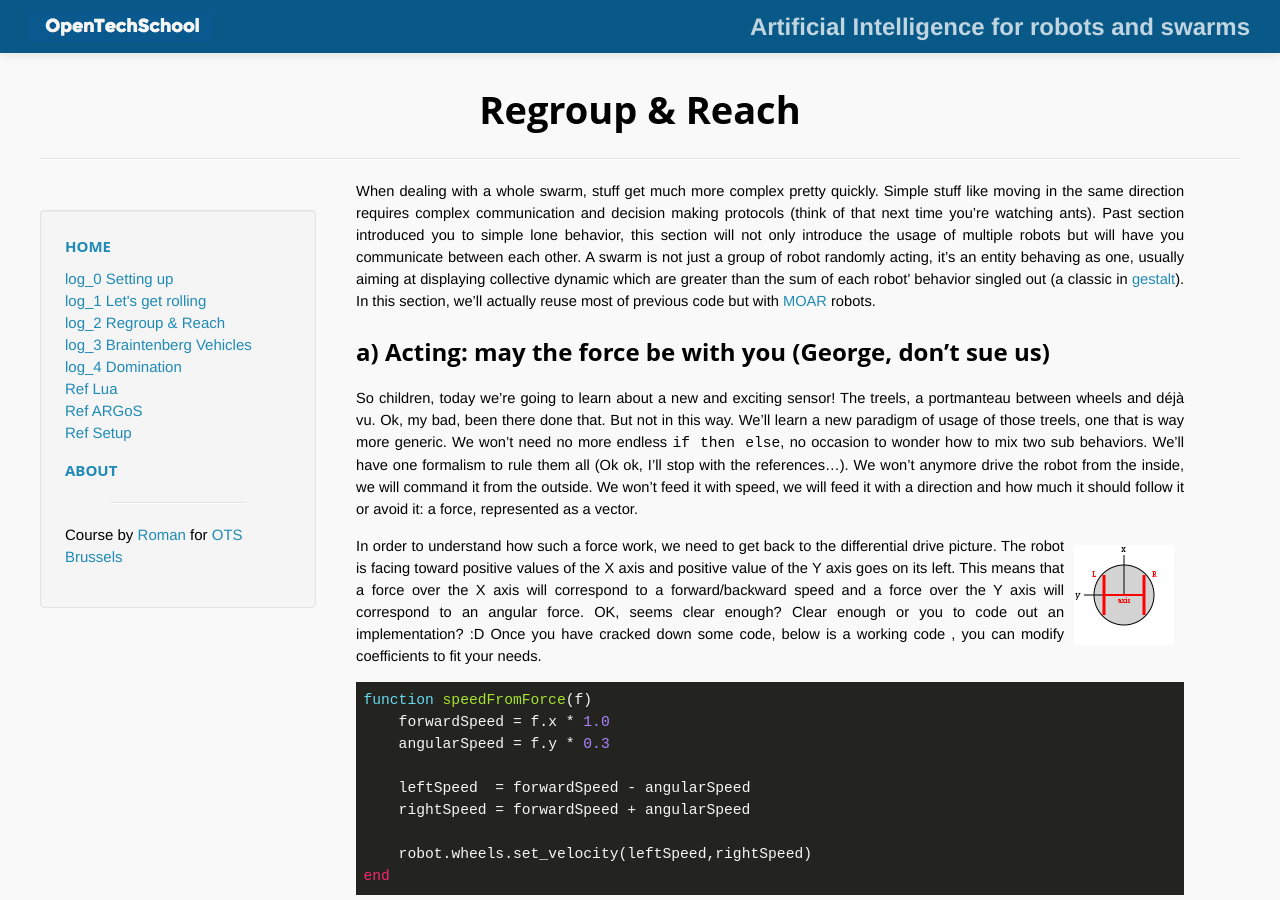
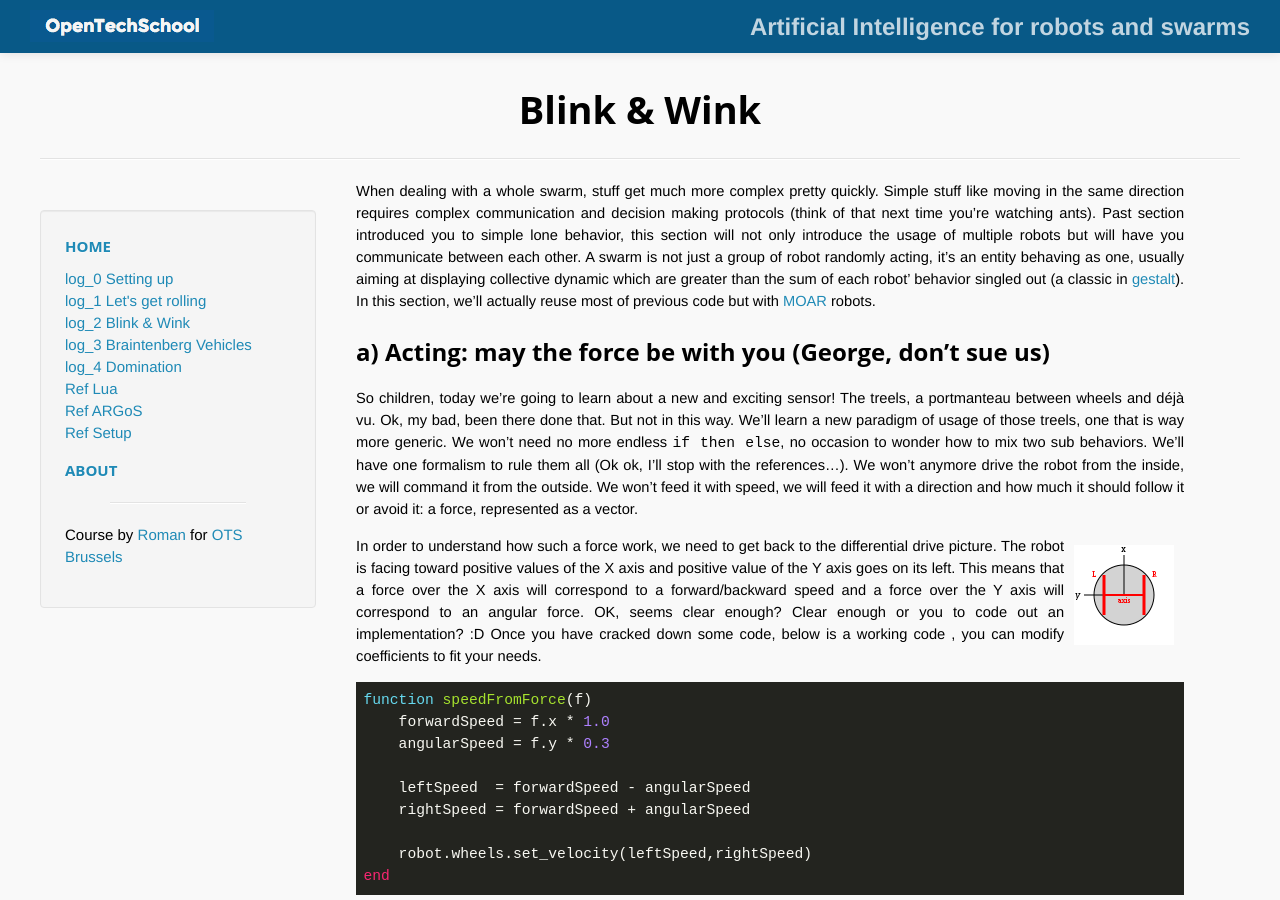
Before and after one commit to OpenTechSchool-Brussels/AI-for-robots-and-swarms, a Jekyll site: the page built from Blink_and_wink.markdown, in a window 1280 px wide and 900 px high. Built offline with Jekyll 4.4.1, drawn with Linux system fonts in a browser that asks for light colours; Markdown is read by kramdown in place of the engine named in the settings.

Commit message:
Update and rename regroup-and-reach.markdown to Blink_and_wink.markdown

```diff
--- a/regroup-and-reach.markdown
+++ b/Blink_and_wink.markdown
@@ -1,6 +1,6 @@
 ---
 layout: default
-title:  "Regroup & Reach"
+title:  "Blink & Wink"
 num: 2
 ---
 
```
